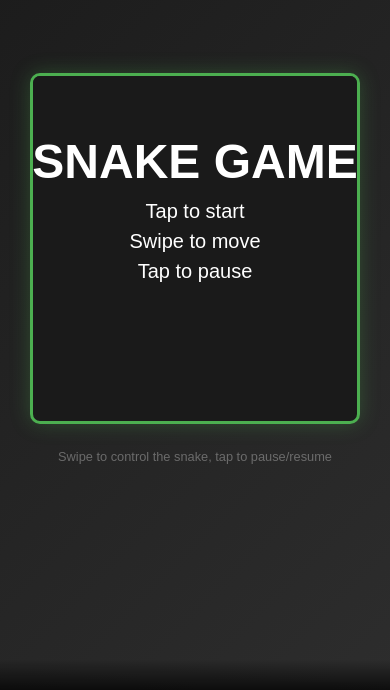
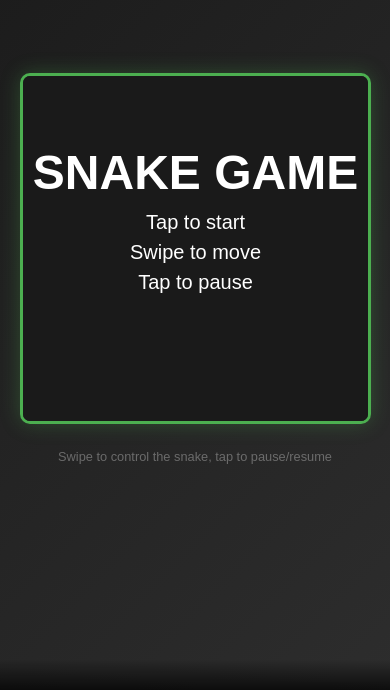
Before and after one commit to entazis/snake-game, a website built with Vite: page index.html in a window 390 px wide. Shown: the part 154-844 px from the top of the page. Built offline with nearby package versions, Linux system fonts and the light colour scheme.

Commit message:
refactor: Update CSS for game container and improve canvas resizing logic to enhance responsiveness in Snake game

```diff
--- a/index.html
+++ b/index.html
@@ -49,22 +49,17 @@
             border-radius: 10px;
             box-shadow: 0 0 20px rgba(76, 175, 80, 0.3);
             background: #1a1a1a;
-            flex: 1;
+            display: inline-block;
             max-width: min(90vh, 90vw);
             max-height: min(90vh, 90vw);
             min-width: 200px;
             min-height: 200px;
             aspect-ratio: 1;
-            width: 100%;
-            height: 100%;
         }
 
         #gameCanvas {
             display: block;
             border-radius: 7px;
-            width: 100%;
-            height: 100%;
-            object-fit: contain;
         }
 
         .game-controls {
--- a/src/main.ts
+++ b/src/main.ts
@@ -257,24 +257,35 @@ class SnakeGame {
       if (canvas) {
         const container = canvas.parentElement;
         if (container && typeof container.getBoundingClientRect === 'function') {
-          const containerRect = container.getBoundingClientRect();
-
-          // Get computed styles to account for border and padding
+          // Get computed styles to account for border
           const computedStyle = window.getComputedStyle(container);
           const borderLeft = parseFloat(computedStyle.borderLeftWidth) || 0;
           const borderRight = parseFloat(computedStyle.borderRightWidth) || 0;
           const borderTop = parseFloat(computedStyle.borderTopWidth) || 0;
           const borderBottom = parseFloat(computedStyle.borderBottomWidth) || 0;
 
-          const availableWidth = containerRect.width - borderLeft - borderRight;
-          const availableHeight = containerRect.height - borderTop - borderBottom;
+          const totalBorderWidth = borderLeft + borderRight;
+          const totalBorderHeight = borderTop + borderBottom;
 
-          // Ensure minimum size and handle edge cases
+          // Calculate available space from viewport
+          const viewportWidth = window.innerWidth;
+          const viewportHeight = window.innerHeight;
+
+          // Account for padding and space for controls
+          const maxWidth = Math.min(viewportWidth * 0.9, viewportHeight * 0.9);
+          const maxHeight = Math.min(viewportWidth * 0.9, viewportHeight * 0.9);
+
+          // Calculate canvas size (square)
           const minSize = 200;
-          const width = Math.max(availableWidth, minSize);
-          const height = Math.max(availableHeight, minSize);
+          const maxSize = Math.min(maxWidth - totalBorderWidth, maxHeight - totalBorderHeight);
+          const canvasSize = Math.max(minSize, maxSize);
 
-          this.renderer.resize(width, height);
+          // Resize the canvas via renderer
+          this.renderer.resize(canvasSize, canvasSize);
+
+          // Set container dimensions to exactly match canvas + borders
+          container.style.width = `${canvasSize + totalBorderWidth}px`;
+          container.style.height = `${canvasSize + totalBorderHeight}px`;
         }
       }
     } catch (error) {
```
